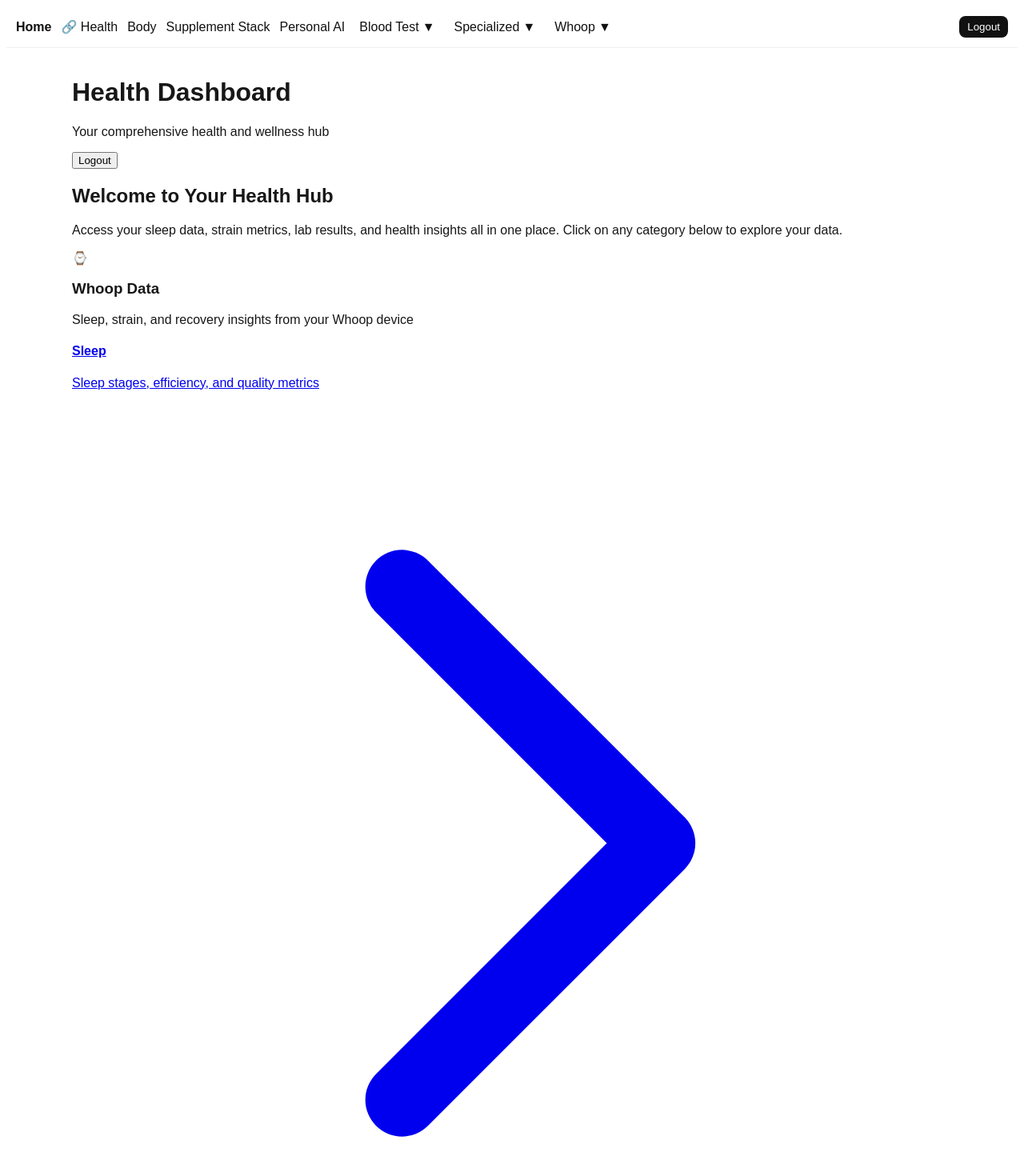
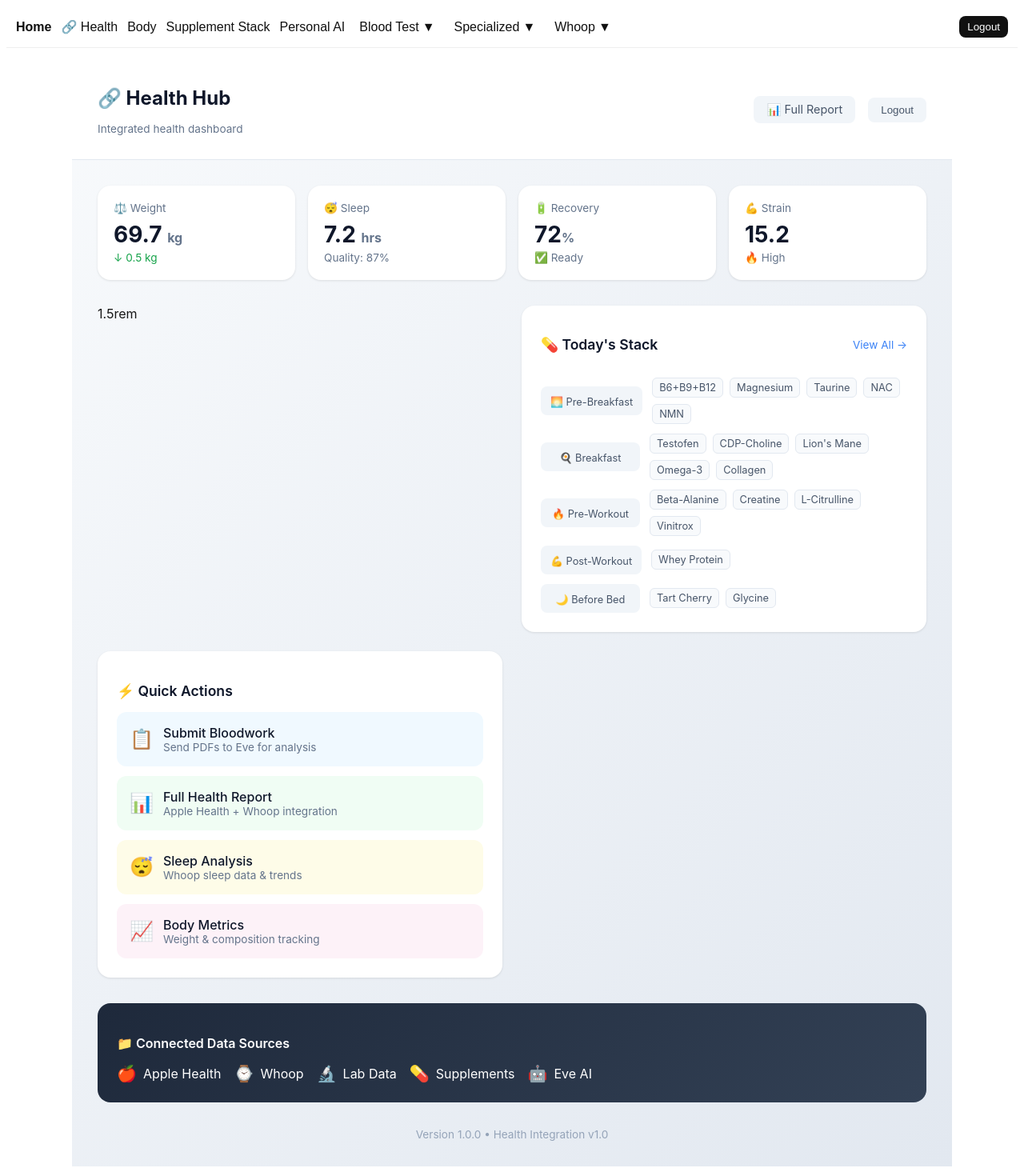
Before and after one commit to evesallesleite-cell/lab-site, a Next.js app: page /home in a window 1280 px wide. Shown: the top 1470 px of the page at 80% size. Built offline with nearby package versions, Linux system fonts and the light colour scheme; sample sign-in values are in the browser's storage.

Commit message:
Transform Home into integrated dashboard - shows actual health metrics + today's supplements

```diff
--- a/pages/home.tsx
+++ b/pages/home.tsx
@@ -2,9 +2,30 @@ import Link from "next/link";
 import { useEffect, useState } from "react";
 import { useRouter } from "next/router";
 
+const VERSION = "1.0.0";
+
 export default function HomePage() {
   const [loggedIn, setLoggedIn] = useState(false);
+  const [healthData, setHealthData] = useState(null);
+  const [loading, setLoading] = useState(true);
   const router = useRouter();
+
+  // Today's supplements by time
+  const todaysSupplements = [
+    { time: "🌅 Pre-Breakfast", items: ["B6+B9+B12", "Magnesium", "Taurine", "NAC", "NMN"], color: "#f97316" },
+    { time: "🍳 Breakfast", items: ["Testofen", "CDP-Choline", "Lion's Mane", "Omega-3", "Collagen"], color: "#22c55e" },
+    { time: "🔥 Pre-Workout", items: ["Beta-Alanine", "Creatine", "L-Citrulline", "Vinitrox"], color: "#ef4444" },
+    { time: "💪 Post-Workout", items: ["Whey Protein"], color: "#ec4899" },
+    { time: "🌙 Before Bed", items: ["Tart Cherry", "Glycine"], color: "#6366f1" }
+  ];
+
+  // Quick stats (would come from API in real app)
+  const stats = {
+    weight: { value: 69.7, unit: "kg", change: -0.5 },
+    sleep: { value: 7.2, unit: "hrs", quality: 87 },
+    recovery: { value: 72, unit: "%" },
+    strain: { value: 15.2, unit: "" }
+  };
 
   useEffect(() => {
     if (typeof window !== "undefined") {
@@ -12,188 +33,331 @@ export default function HomePage() {
       setLoggedIn(isLoggedIn);
       if (!isLoggedIn) {
         router.replace("/login");
+      } else {
+        // Load integrated health data
+        fetch("/api/health/integrated")
+          .then(res => res.json())
+          .then(data => {
+            setHealthData(data);
+            setLoading(false);
+          })
+          .catch(() => setLoading(false));
       }
     }
   }, [router]);
 
-  const categories = [
-    {
-      title: "Whoop Data",
-      description: "Sleep, strain, and recovery insights from your Whoop device",
-      icon: "⌚",
-      color: "from-blue-500 to-blue-600",
-      items: [
-        { name: "Sleep", href: "/whoop/sleep", description: "Sleep stages, efficiency, and quality metrics" },
-        { name: "Strain", href: "/whoop/strain", description: "Daily strain scores and workout analysis" },
-        { name: "Recovery", href: "/whoop/recovery", description: "Recovery scores and readiness metrics" }
-      ]
-    },
-    {
-      title: "Blood Test Results",
-      description: "Comprehensive lab results and AI-powered insights",
-      icon: "🔬",
-      color: "from-red-500 to-red-600",
-      items: [
-        { name: "Lipids", href: "/blood-tests/lipids", description: "Cholesterol, HDL, LDL, triglycerides analysis" },
-        { name: "Hormones", href: "/blood-tests/hormones", description: "Hormone levels and endocrine system health" },
-        { name: "Upload Data", href: "/data-management/upload", description: "Upload new lab results and blood test data" }
-      ]
-    },
-    {
-      title: "Specialized Reports",
-      description: "Advanced metabolic and digestive health analysis",
-      icon: "🧬",
-      color: "from-purple-500 to-purple-600",
-      items: [
-        { name: "Metabolomics", href: "/blood-tests/metabolomics", description: "Comprehensive metabolite analysis and pathways" },
-        { name: "LifeCode", href: "/medical/lifecode", description: "Genetic insights and personalized recommendations" },
-        { name: "Digestive System", href: "/medical/digestive-unified", description: "Gut health and microbiome analysis" }
-      ]
-    },
-    {
-      title: "Physical Metrics",
-      description: "Body composition and physical health tracking",
-      icon: "📊",
-      color: "from-green-500 to-green-600",
-      items: [
-        { name: "Body Metrics", href: "/medical/body", description: "Physical measurements and body composition" }
-      ]
-    },
-    {
-      title: "Supplements & Nutrition",
-      description: "Daily supplement regimen and nutritional support",
-      icon: "💊",
-      color: "from-orange-500 to-orange-600",
-      items: [
-        { name: "Supplement Stack", href: "/supplement-stack", description: "Complete daily supplement regimen with dosages, timing, and benefits" }
-      ]
-    }
-  ];
-
   if (!loggedIn) {
-    return <div className="min-h-screen bg-gray-50 flex items-center justify-center">
-      <div className="text-center">
-        <div className="animate-spin rounded-full h-12 w-12 border-b-2 border-blue-600 mx-auto"></div>
-        <p className="mt-4 text-gray-600">Checking authentication...</p>
+    return (
+      <div style={{
+        minHeight: "100vh",
+        display: "flex",
+        alignItems: "center",
+        justifyContent: "center",
+        background: "linear-gradient(135deg, #3b82f6 0%, #1d4ed8 100%)",
+        fontFamily: "Inter, sans-serif"
+      }}>
+        <div style={{ textAlign: "center", color: "white" }}>
+          <div style={{ fontSize: "2rem", marginBottom: "1rem" }}>🔒</div>
+          <p>Checking authentication...</p>
         </div>
-    </div>;
+      </div>
+    );
   }
 
   return (
-    <div className="min-h-screen bg-gradient-to-br from-gray-50 to-gray-100">
+    <div style={{
+      minHeight: "100vh",
+      background: "linear-gradient(135deg, #f8fafc 0%, #e2e8f0 100%)",
+      fontFamily: "Inter, system-ui, sans-serif"
+    }}>
       {/* Header */}
-      <div className="bg-white shadow-sm border-b">
-        <div className="max-w-7xl mx-auto px-6 py-4">
-          <div className="flex items-center justify-between">
+      <div style={{
+        background: "white",
+        borderBottom: "1px solid #e2e8f0",
+        padding: "1rem 2rem",
+        display: "flex",
+        justifyContent: "space-between",
+        alignItems: "center",
+        position: "sticky",
+        top: 0,
+        zIndex: 100
+      }}>
         <div>
-              <h1 className="text-2xl font-bold text-gray-900">Health Dashboard</h1>
-              <p className="text-gray-600 mt-1">Your comprehensive health and wellness hub</p>
+          <h1 style={{ fontSize: "1.5rem", fontWeight: 700, color: "#0f172a" }}>🔗 Health Hub</h1>
+          <p style={{ fontSize: "0.85rem", color: "#64748b" }}>Integrated health dashboard</p>
         </div>
+        <div style={{ display: "flex", alignItems: "center", gap: "1rem" }}>
+          <Link href="/health/integration" style={{
+            padding: "0.5rem 1rem",
+            background: "#f1f5f9",
+            color: "#475569",
+            borderRadius: 8,
+            textDecoration: "none",
+            fontSize: "0.9rem"
+          }}>
+            📊 Full Report
+          </Link>
           <button
             onClick={() => {
               localStorage.removeItem("lab-logged-in");
               router.replace("/login");
             }}
-              className="px-4 py-2 bg-gray-100 hover:bg-gray-200 text-gray-700 rounded-lg transition-colors"
+            style={{
+              padding: "0.5rem 1rem",
+              background: "#f1f5f9",
+              color: "#475569",
+              border: "none",
+              borderRadius: 8,
+              cursor: "pointer"
+            }}
           >
             Logout
           </button>
         </div>
       </div>
+
+      <div style={{ maxWidth: 1400, margin: "0 auto", padding: "2rem" }}>
+        {/* Quick Stats Row */}
+        <div style={{
+          display: "grid",
+          gridTemplateColumns: "repeat(auto-fit, minmax(180px, 1fr))",
+          gap: "1rem",
+          marginBottom: "2rem"
+        }}>
+          {/* Weight */}
+          <div style={{
+            background: "white",
+            borderRadius: 16,
+            padding: "1.25rem",
+            boxShadow: "0 1px 3px rgba(0,0,0,0.1)"
+          }}>
+            <div style={{ fontSize: "0.85rem", color: "#64748b", marginBottom: "0.5rem" }}>⚖️ Weight</div>
+            <div style={{ fontSize: "1.75rem", fontWeight: 700, color: "#0f172a" }}>
+              {stats.weight.value} <span style={{ fontSize: "1rem", color: "#64748b" }}>{stats.weight.unit}</span>
+            </div>
+            <div style={{
+              fontSize: "0.85rem",
+              color: stats.weight.change < 0 ? "#16a34a" : "#dc2626",
+              marginTop: "0.25rem"
+            }}>
+              {stats.weight.change < 0 ? "↓" : "↑"} {Math.abs(stats.weight.change)} kg
+            </div>
           </div>
 
-      {/* Main Content */}
-      <div className="max-w-7xl mx-auto px-6 py-12">
-        <div className="text-center mb-12">
-          <h2 className="text-3xl font-bold text-gray-900 mb-4">Welcome to Your Health Hub</h2>
-          <p className="text-xl text-gray-600 max-w-3xl mx-auto">
-            Access your sleep data, strain metrics, lab results, and health insights all in one place.
-            Click on any category below to explore your data.
-          </p>
+          {/* Sleep */}
+          <div style={{
+            background: "white",
+            borderRadius: 16,
+            padding: "1.25rem",
+            boxShadow: "0 1px 3px rgba(0,0,0,0.1)"
+          }}>
+            <div style={{ fontSize: "0.85rem", color: "#64748b", marginBottom: "0.5rem" }}>😴 Sleep</div>
+            <div style={{ fontSize: "1.75rem", fontWeight: 700, color: "#0f172a" }}>
+              {stats.sleep.value} <span style={{ fontSize: "1rem", color: "#64748b" }}>{stats.sleep.unit}</span>
+            </div>
+            <div style={{ fontSize: "0.85rem", color: "#64748b", marginTop: "0.25rem" }}>
+              Quality: {stats.sleep.quality}%
+            </div>
           </div>
 
-        {/* Categories Grid */}
-        <div className="grid grid-cols-1 md:grid-cols-2 lg:grid-cols-3 xl:grid-cols-3 gap-8">
-          {categories.map((category, categoryIndex) => (
-            <div key={categoryIndex} className="bg-white rounded-2xl shadow-lg overflow-hidden hover:shadow-xl transition-shadow duration-300">
-              {/* Category Header */}
-              <div className={`bg-gradient-to-r ${category.color} p-6 text-white`}>
-                <div className="flex items-center space-x-3">
-                  <span className="text-3xl">{category.icon}</span>
-                  <div>
-                    <h3 className="text-xl font-bold">{category.title}</h3>
-                    <p className="text-white/90 text-sm">{category.description}</p>
+          {/* Recovery */}
+          <div style={{
+            background: "white",
+            borderRadius: 16,
+            padding: "1.25rem",
+            boxShadow: "0 1px 3px rgba(0,0,0,0.1)"
+          }}>
+            <div style={{ fontSize: "0.85rem", color: "#64748b", marginBottom: "0.5rem" }}>🔋 Recovery</div>
+            <div style={{ fontSize: "1.75rem", fontWeight: 700, color: "#0f172a" }}>
+              {stats.recovery.value}<span style={{ fontSize: "1rem", color: "#64748b" }}>%</span>
+            </div>
+            <div style={{ fontSize: "0.85rem", color: "#64748b", marginTop: "0.25rem" }}>
+              {stats.recovery.value >= 70 ? "✅ Ready" : stats.recovery.value >= 40 ? "⚠️ Moderate" : "❌ Low"}
+            </div>
+          </div>
+
+          {/* Strain */}
+          <div style={{
+            background: "white",
+            borderRadius: 16,
+            padding: "1.25rem",
+            boxShadow: "0 1px 3px rgba(0,0,0,0.1)"
+          }}>
+            <div style={{ fontSize: "0.85rem", color: "#64748b", marginBottom: "0.5rem" }}>💪 Strain</div>
+            <div style={{ fontSize: "1.75rem", fontWeight: 700, color: "#0f172a" }}>
+              {stats.strain.value}
+            </div>
+            <div style={{ fontSize: "0.85rem", color: "#64748b", marginTop: "0.25rem" }}>
+              {stats.strain.value >= 14 ? "🔥 High" : stats.strain.value >= 10 ? " moderate" : " Low"}
             </div>
           </div>
         </div>
 
-              {/* Category Items */}
-              <div className="p-6 space-y-3">
-                {category.items.map((item, itemIndex) => (
-                  <Link
-                    key={itemIndex}
-                    href={item.href}
-                    className="block group"
-                  >
-                    <div className="p-4 rounded-xl border border-gray-200 hover:border-gray-300 hover:bg-gray-50 transition-all duration-200 group-hover:shadow-md">
-                      <div className="flex items-center justify-between">
-                        <div className="flex-1">
-                          <h4 className="font-semibold text-gray-900 group-hover:text-blue-600 transition-colors">
-                            {item.name}
-                          </h4>
-                          <p className="text-sm text-gray-600 mt-1">{item.description}</p>
+        {/* Main Content Grid */}
+        <div style={{ display: "grid", gridTemplateColumns: "repeat(auto-fit, minmax(400px, 1fr))", gap: "1.5rem" }}>
+
+1.5rem          {/* Today's Supplements */}
+          <div style={{
+            background: "white",
+            borderRadius: 16,
+            padding: "1.5rem",
+            boxShadow: "0 1px 3px rgba(0,0,0,0.1)"
+          }}>
+            <div style={{ display: "flex", justifyContent: "space-between", alignItems: "center", marginBottom: "1rem" }}>
+              <h2 style={{ fontSize: "1.1rem", fontWeight: 600, color: "#0f172a" }}>💊 Today's Stack</h2>
+              <Link href="/supplement-stack" style={{ fontSize: "0.85rem", color: "#3b82f6", textDecoration: "none" }}>
+                View All →
+              </Link>
             </div>
-                        <svg
-                          className="w-5 h-5 text-gray-400 group-hover:text-blue-600 transition-colors"
-                          fill="none"
-                          stroke="currentColor"
-                          viewBox="0 0 24 24"
-                        >
-                          <path strokeLinecap="round" strokeLinejoin="round" strokeWidth={2} d="M9 5l7 7-7 7" />
-                        </svg>
+
+            <div style={{ display: "flex", flexDirection: "column", gap: "0.75rem" }}>
+              {todaysSupplements.map(slot => (
+                <div key={slot.time} style={{
+                  display: "flex",
+                  alignItems: "center",
+                  gap: "0.75rem"
+                }}>
+                  <div style={{
+                    background: slot.bg || "#f1f5f9",
+                    padding: "0.5rem 0.75rem",
+                    borderRadius: 8,
+                    minWidth: "100px",
+                    textAlign: "center"
+                  }}>
+                    <span style={{ fontSize: "0.8rem", color: "#475569" }}>{slot.time}</span>
                   </div>
-                    </div>
-                  </Link>
+                  <div style={{ flex: 1, display: "flex", gap: "0.5rem", flexWrap: "wrap" }}>
+                    {slot.items.map(item => (
+                      <span key={item} style={{
+                        padding: "0.25rem 0.5rem",
+                        background: "#f8fafc",
+                        border: "1px solid #e2e8f0",
+                        borderRadius: 6,
+                        fontSize: "0.8rem",
+                        color: "#475569"
+                      }}>
+                        {item}
+                      </span>
                     ))}
                   </div>
                 </div>
               ))}
             </div>
+          </div>
 
-        {/* Quick Stats or Additional Info */}
-        <div className="mt-16 bg-white rounded-2xl shadow-lg p-8">
-          <div className="text-center">
-            <h3 className="text-2xl font-bold text-gray-900 mb-4">Getting Started</h3>
-            <div className="grid grid-cols-1 md:grid-cols-3 gap-8 text-center">
-              <div className="space-y-2">
-                <div className="w-12 h-12 bg-blue-100 rounded-full flex items-center justify-center mx-auto">
-                  <span className="text-2xl">🔄</span>
+          {/* Quick Actions */}
+          <div style={{
+            background: "white",
+            borderRadius: 16,
+            padding: "1.5rem",
+            boxShadow: "0 1px 3px rgba(0,0,0,0.1)"
+          }}>
+            <h2 style={{ fontSize: "1.1rem", fontWeight: 600, color: "#0f172a", marginBottom: "1rem" }}>⚡ Quick Actions</h2>
+
+            <div style={{ display: "flex", flexDirection: "column", gap: "0.75rem" }}>
+              <Link href="/blood-tests/upload" style={{
+                display: "flex",
+                alignItems: "center",
+                gap: "0.75rem",
+                padding: "1rem",
+                background: "#f0f9ff",
+                borderRadius: 12,
+                textDecoration: "none"
+              }}>
+                <span style={{ fontSize: "1.5rem" }}>📋</span>
+                <div>
+                  <div style={{ fontWeight: 500, color: "#0f172a" }}>Submit Bloodwork</div>
+                  <div style={{ fontSize: "0.85rem", color: "#64748b" }}>Send PDFs to Eve for analysis</div>
                 </div>
-                <h4 className="font-semibold text-gray-900">Auto-Sync Data</h4>
-                <p className="text-sm text-gray-600">
-                  Your Whoop data syncs automatically. Visit any dashboard to see the latest metrics.
-                </p>
+              </Link>
+
+              <Link href="/health/integration" style={{
+                display: "flex",
+                alignItems: "center",
+                gap: "0.75rem",
+                padding: "1rem",
+                background: "#f0fdf4",
+                borderRadius: 12,
+                textDecoration: "none"
+              }}>
+                <span style={{ fontSize: "1.5rem" }}>📊</span>
+                <div>
+                  <div style={{ fontWeight: 500, color: "#0f172a" }}>Full Health Report</div>
+                  <div style={{ fontSize: "0.85rem", color: "#64748b" }}>Apple Health + Whoop integration</div>
                 </div>
-              <div className="space-y-2">
-                <div className="w-12 h-12 bg-green-100 rounded-full flex items-center justify-center mx-auto">
-                  <span className="text-2xl">📈</span>
+              </Link>
+
+              <Link href="/whoop/sleep" style={{
+                display: "flex",
+                alignItems: "center",
+                gap: "0.75rem",
+                padding: "1rem",
+                background: "#fefce8",
+                borderRadius: 12,
+                textDecoration: "none"
+              }}>
+                <span style={{ fontSize: "1.5rem" }}>😴</span>
+                <div>
+                  <div style={{ fontWeight: 500, color: "#0f172a" }}>Sleep Analysis</div>
+                  <div style={{ fontSize: "0.85rem", color: "#64748b" }}>Whoop sleep data & trends</div>
                 </div>
-                <h4 className="font-semibold text-gray-900">AI Insights</h4>
-                <p className="text-sm text-gray-600">
-                  Get intelligent analysis of your health data with personalized recommendations.
-                </p>
+              </Link>
+
+              <Link href="/medical/body" style={{
+                display: "flex",
+                alignItems: "center",
+                gap: "0.75rem",
+                padding: "1rem",
+                background: "#fdf2f8",
+                borderRadius: 12,
+                textDecoration: "none"
+              }}>
+                <span style={{ fontSize: "1.5rem" }}>📈</span>
+                <div>
+                  <div style={{ fontWeight: 500, color: "#0f172a" }}>Body Metrics</div>
+                  <div style={{ fontSize: "0.85rem", color: "#64748b" }}>Weight & composition tracking</div>
                 </div>
-              <div className="space-y-2">
-                <div className="w-12 h-12 bg-purple-100 rounded-full flex items-center justify-center mx-auto">
-                  <span className="text-2xl">⚡</span>
-                </div>
-                <h4 className="font-semibold text-gray-900">Fast & Offline</h4>
-                <p className="text-sm text-gray-600">
-                  Browse your historical data instantly. Update only when you want fresh insights.
-                </p>
+              </Link>
             </div>
           </div>
         </div>
+
+        {/* Data Sources */}
+        <div style={{
+          marginTop: "2rem",
+          background: "linear-gradient(135deg, #1e293b 0%, #334155 100%)",
+          borderRadius: 16,
+          padding: "1.5rem",
+          color: "white"
+        }}>
+          <h3 style={{ fontSize: "1rem", fontWeight: 600, marginBottom: "1rem" }}>📁 Connected Data Sources</h3>
+          <div style={{ display: "flex", flexWrap: "wrap", gap: "1rem" }}>
+            <div style={{ display: "flex", alignItems: "center", gap: "0.5rem" }}>
+              <span style={{ fontSize: "1.25rem" }}>🍎</span>
+              <span>Apple Health</span>
+            </div>
+            <div style={{ display: "flex", alignItems: "center", gap: "0.5rem" }}>
+              <span style={{ fontSize: "1.25rem" }}>⌚</span>
+              <span>Whoop</span>
+            </div>
+            <div style={{ display: "flex", alignItems: "center", gap: "0.5rem" }}>
+              <span style={{ fontSize: "1.25rem" }}>🔬</span>
+              <span>Lab Data</span>
+            </div>
+            <div style={{ display: "flex", alignItems: "center", gap: "0.5rem" }}>
+              <span style={{ fontSize: "1.25rem" }}>💊</span>
+              <span>Supplements</span>
+            </div>
+            <div style={{ display: "flex", alignItems: "center", gap: "0.5rem" }}>
+              <span style={{ fontSize: "1.25rem" }}>🤖</span>
+              <span>Eve AI</span>
+            </div>
+          </div>
+        </div>
+
+        {/* Version */}
+        <div style={{ textAlign: "center", marginTop: "2rem", color: "#94a3b8", fontSize: "0.85rem" }}>
+          Version {VERSION} • Health Integration v1.0
         </div>
       </div>
     </div>
```
Lines whose indentation alone changed are shown as unchanged.
